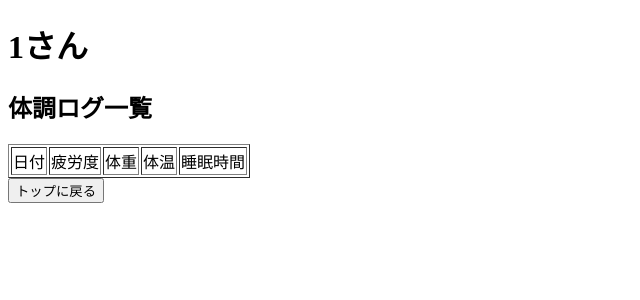
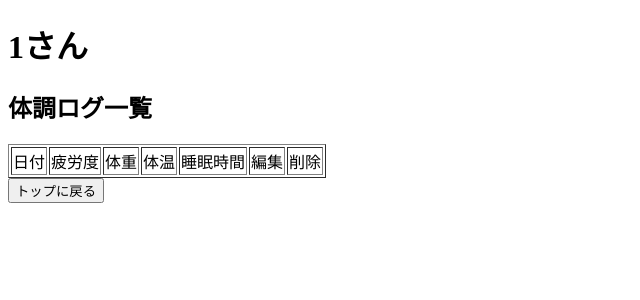
Before and after one commit to k-zshiba/AthleteNote, a PHP site: page /watchLog.php in a window 1280 px wide. Shown: the top 300 px of the page, without its empty margins (0-640 px from the left). Run offline with PHP 8.4, Linux system fonts and the light colour scheme; the visitor is signed in with stand-in values (Sample User, id 1); data that the repository does not hold is empty.

Commit message:
fix mis tipe

```diff
--- a/php/watchLog.php
+++ b/php/watchLog.php
@@ -6,7 +6,7 @@ if(!isset($_SESSION['userID'])){
   exit;
 }
 
-require_once('dbConfig.php');
+require_once('.\dbConfig.php');
 
 
 try{
@@ -37,6 +37,9 @@ try{
       <td>体重</td>
       <td>体温</td>
       <td>睡眠時間</td>
+      <td>編集</td>
+      <td>削除</td>
+
     </thead>
     <tbody>
     <?php
@@ -48,6 +51,12 @@ try{
             '<td>'. $output['bodyweight'].'</td>'.
             '<td>'. $output['bodytemperature'].'</td>'.
             '<td>'. $output['sleeptime'].'</td>'.
+            '<form method="POST" action="editPhysicalConditionLog.php">'.
+              '<td>'. '<button type="submit" name="edit-button"value="'.$output['physicalconditionlogID'].'" readonly>編集</button></td>'.
+            '</form>'.
+            '<form method="POST" action="deletePhysicalConditionLog.php">'.
+              '<td>'. '<button type="submit" name="delete-button"value="'.$output['physicalconditionlogID'].'" readonly>削除</button></td>'.
+            '</form>'.
           '</tr>';
     }
     ?>
```
